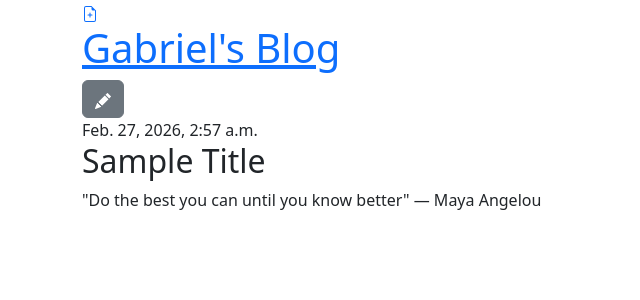
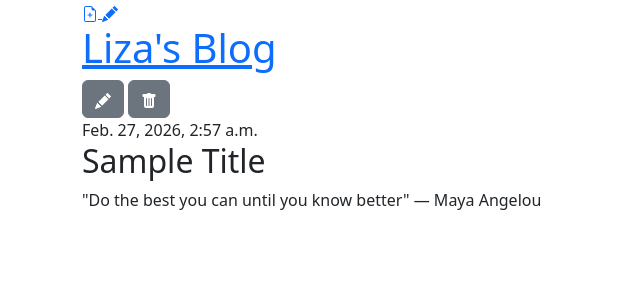
Before and after one commit to gabrielbeatty/beattyblog, a Django app: page /post/1/ in a window 1280 px wide. Shown: the top 300 px of the page, without its empty margins (0-640 px from the left). Run offline with Django 5.2, Linux system fonts and the light colour scheme; a user stored in the database is signed in; data comes from the database, SQL or seed files in the repository; both versions use the stored data as it was after the commit.

Commit message:
Added more to website.

```diff
--- a/blog/templates/blog/base.html
+++ b/blog/templates/blog/base.html
@@ -2,7 +2,7 @@
 <!DOCTYPE html>
 <html>
     <head>
-        <title>Django Girls blog</title>
+        <title>Liza's Blog</title>
         <link rel="stylesheet" href="https://cdn.jsdelivr.net/npm/bootstrap@5.3.3/dist/css/bootstrap.min.css" integrity="sha384-QWTKZyjpPEjISv5WaRU9OFeRpok6YctnYmDr5pNlyT2bRjXh0JMhjY6hW+ALEwIH" crossorigin="anonymous">
         <link rel="stylesheet" href="https://fonts.googleapis.com/css?family=Lobster&subset=latin,latin-ext">
         <link rel="stylesheet" href="{% static 'css/blog.css' %}">
@@ -14,8 +14,9 @@
                     <a href="{% url 'post_new' %}" class="top-menu">
                         {% include './icons/file-earmark-plus.svg' %}
                     </a>
+                    <a href="{% url 'post_draft_list' %}" class="top-menu">{% include './icons/pencil-square.svg'%}</a>
                 {% endif %}
-                <h1><a href="/">Gabriel's Blog</a></h1>
+                <h1><a href="/">Liza's Blog</a></h1>
             </div>
         </header>
         <main class="content container">
--- a/blog/templates/blog/post_detail.html
+++ b/blog/templates/blog/post_detail.html
@@ -5,15 +5,26 @@
         <aside class="actions">
             {% if user.is_authenticated %}
                 <a class="btn btn-secondary" href="{% url 'post_edit' pk=post.pk %}">
-                {% include './icons/pencil-fill.svg' %}
+                    {% include './icons/pencil-square.svg' %}
+                </a>
+                <a class="btn btn-secondary" href="{% url 'post_remove' pk=post.pk %}">
+                    {% include './icons/trash-fill.svg' %}
                 </a>
             {% endif %}
         </aside>
+
         {% if post.published_date %}
-            <time class="date">
+            <div class="date">
                 {{ post.published_date }}
-            </time>
+            </div>
+        {% else %}
+            <aside class="actions">
+                <a class="btn btn-secondary" role="button" href="{% url 'post_publish' pk=post.pk %}">
+                    Publish
+                </a>
+            </aside>
         {% endif %}
+
         <h2>{{ post.title }}</h2>
         <p>{{ post.text|linebreaksbr }}</p>
     </article>
--- a/blog/urls.py
+++ b/blog/urls.py
@@ -6,4 +6,7 @@ urlpatterns = [
     path('post/<int:pk>/', views.post_detail, name='post_detail'),
     path('post/new/', views.post_new, name='post_new'),
     path('post/<int:pk>/edit/', views.post_edit, name='post_edit'),
+    path('drafts/', views.post_draft_list, name='post_draft_list'),
+    path('post/<int:pk>/publish/', views.post_publish, name='post_publish'),
+    path('post/<int:pk>/remove/', views.post_remove, name='post_remove'),
 ]
--- a/blog/views.py
+++ b/blog/views.py
@@ -18,7 +18,7 @@ def post_new(request):
         if form.is_valid():
             post = form.save(commit=False)
             post.author = request.user
-            post.published_date = timezone.now()
+
             post.save()
             return redirect('post_detail', pk=post.pk)
     else:
@@ -32,9 +32,25 @@ def post_edit(request, pk):
         if form.is_valid():
             post = form.save(commit=False)
             post.author = request.user
-            post.published_date = timezone.now()
+
             post.save()
             return redirect('post_detail', pk=post.pk)
     else:
         form = PostForm(instance=post)
     return render(request, 'blog/post_edit.html', {'form': form})
+
+def post_draft_list(request):
+    posts = Post.objects.filter(published_date__isnull=True).order_by('created_date')
+    return render(request, 'blog/post_draft_list.html', {'posts': posts})
+
+def post_publish(request, pk):
+    post = get_object_or_404(Post, pk=pk)
+    if request.method=='POST':
+        post.publish()
+    return redirect('post_detail', pk=pk)
+
+def post_remove(request, pk):
+    post = get_object_or_404(Post, pk=pk)
+    if request.method=='POST':
+        post.delete()
+    return redirect('post_list')
```
Also changed, not shown: blog/templates/blog/post_draft_list.html (added, +11 -0 lines), blog/templates/blog/icons/pencil-square.svg (renamed from blog/templates/blog/icons/pencil-fill.svg), blog/templates/blog/icons/trash-fill.svg (added), db.sqlite3.
